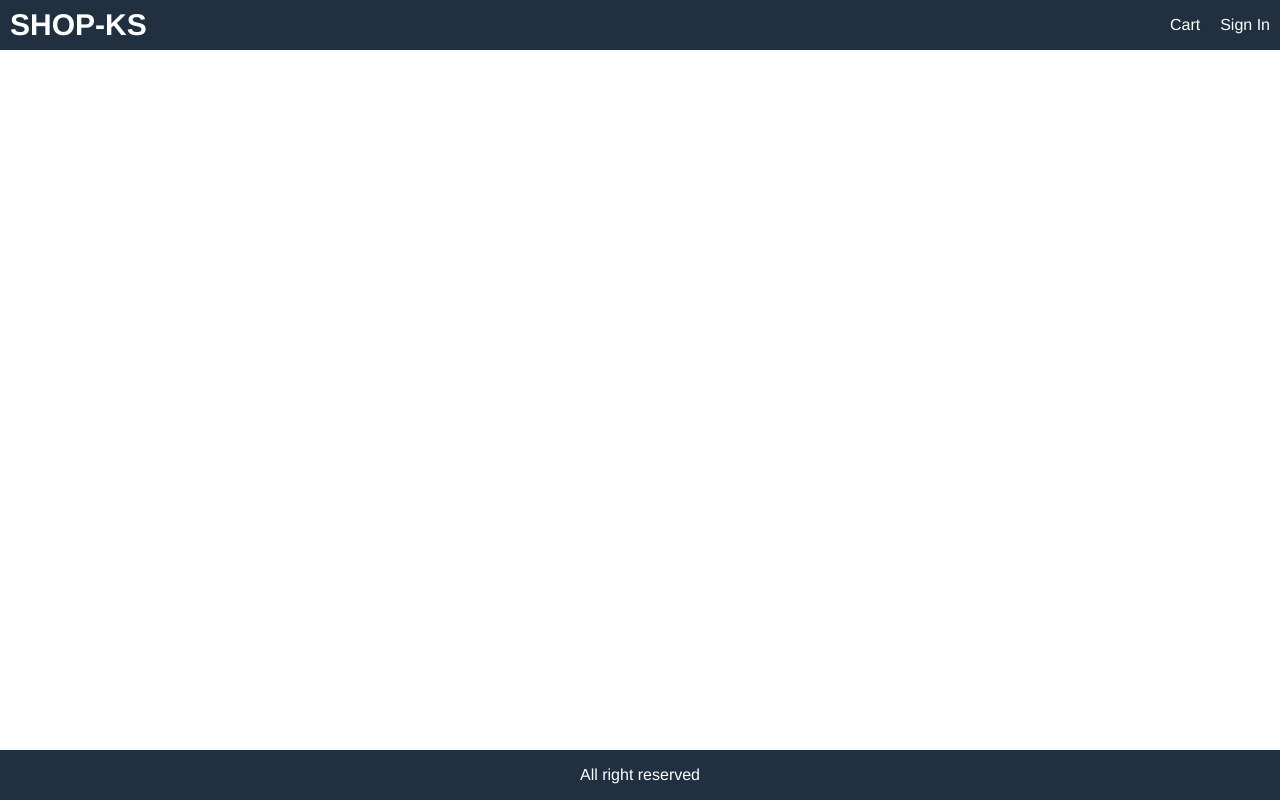
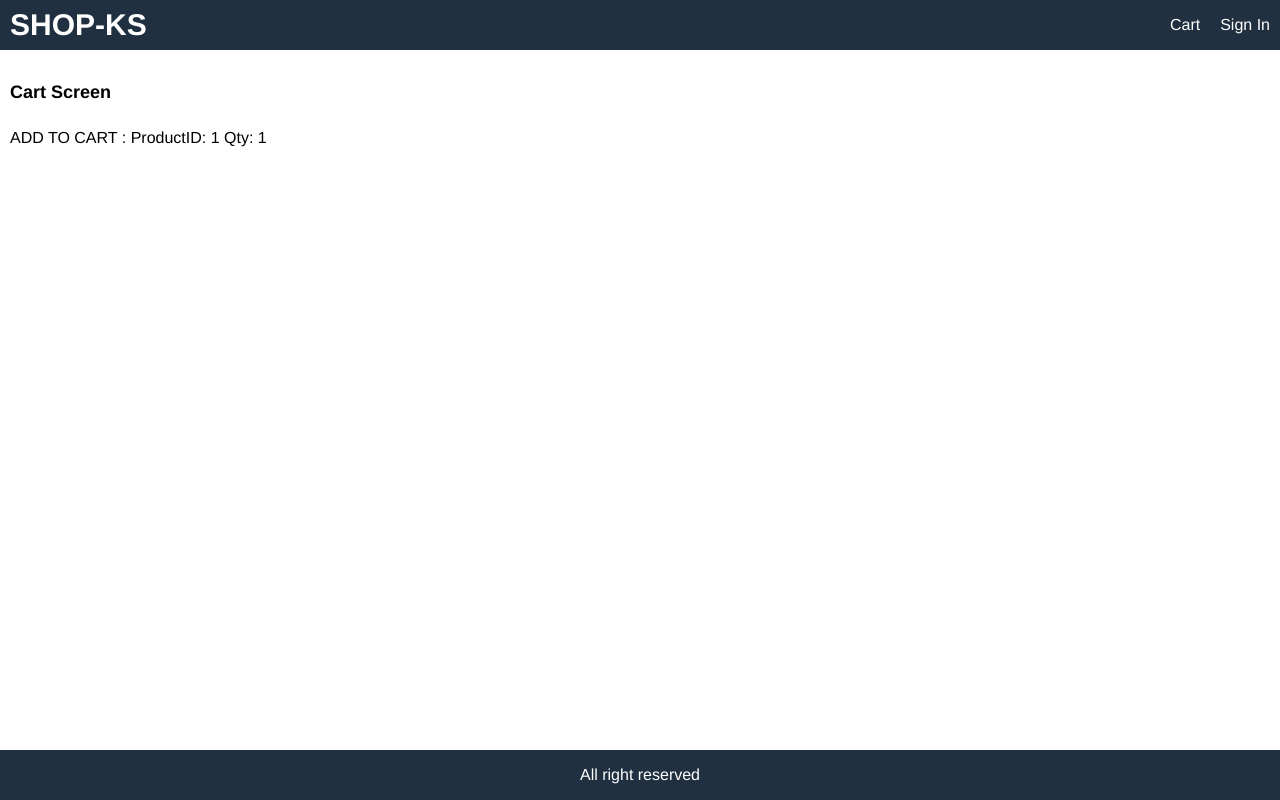
Before and after one commit to er48730/shop-ks, a React (Create React App) app in the folder frontend/: page /cart/1 in a window 1280 px wide. Built offline with nearby package versions, Linux system fonts and the light colour scheme.

Commit message:
Add to Cart Button

```diff
--- a/frontend/src/App.js
+++ b/frontend/src/App.js
@@ -1,5 +1,6 @@
 import React from "react";
 import { BrowserRouter, Route } from 'react-router-dom';
+import CartScreen from "./screens/CartScreen";
 import HomeScreen from "./screens/HomeScreen";
 import ProductScreen from "./screens/ProductScreen";
 
@@ -20,6 +21,7 @@
         </div>
       </header>
       <main>
+        <Route path="/cart/:id?" component={CartScreen}></Route>
         <Route path="/product/:id" component={ProductScreen}></Route>
         <Route path="/" component={HomeScreen} exact></Route>
       </main>
--- /dev/null
+++ b/frontend/src/screens/CartScreen.js
@@ -0,0 +1,14 @@
+import React from "react";
+
+export default function CartScreen(props){
+    const productId = props.match.params.id;
+    const qty = props.location.search? Number(props.location.search.split('=')[1]) :1;
+    return (
+        <div>
+            <h1>Cart Screen</h1>
+            <p>
+                ADD TO CART : ProductID: {productId} Qty: {qty}
+            </p>
+        </div>
+    );
+}
--- a/frontend/src/screens/ProductScreen.js
+++ b/frontend/src/screens/ProductScreen.js
@@ -1,4 +1,4 @@
-import React, { useEffect } from "react";
+import React, { useEffect, useState } from "react";
 import { useDispatch, useSelector } from "react-redux";
 import { Link } from "react-router-dom";
 import { detailsProduct } from "../actions/productActions";
@@ -10,12 +10,17 @@
 export default function ProductScreen(props) {
   const dispatch = useDispatch();
   const productId = props.match.params.id;
+  const [qty, setQty] = useState(1);
   const productDetails = useSelector((state) => state.productDetails);
-  const { loading, error, product} =productDetails;
+  const { loading, error, product } = productDetails;
 
-  useEffect(()=> {
+  useEffect(() => {
     dispatch(detailsProduct(productId));
   }, [dispatch, productId]);
+
+  const addToCartHandler = () => {
+    props.history.push(`/cart/${productId}?qty=${qty}`);
+  };
 
   return (
     <div>
@@ -69,9 +74,27 @@
                       </div>
                     </div>
                   </li>
+                  {
+                    product.countInStock > 0 && (
+                      <>
                         <li>
-                <button className="primary block">Add to Cart</button>
+                          <div className="row">
+                            <div>Qty</div>
+                          </div>
+                          <select value={qty} onChange={e => setQty(e.target.value)}>
+                            {
+                              [...Array(product.countInStock).keys()].map(x => (
+                                <option key={x + 1} value={x + 1}>{x + 1}</option>
+                              ))
+                            }
+                          </select>
+
                         </li>
+                        <li>
+                          <button onClick={addToCartHandler} className="primary block">Add to Cart</button>
+                        </li>
+                      </>
+                    )}
                 </ul>
               </div>
             </div>
```
Lines whose indentation alone changed are shown as unchanged.
